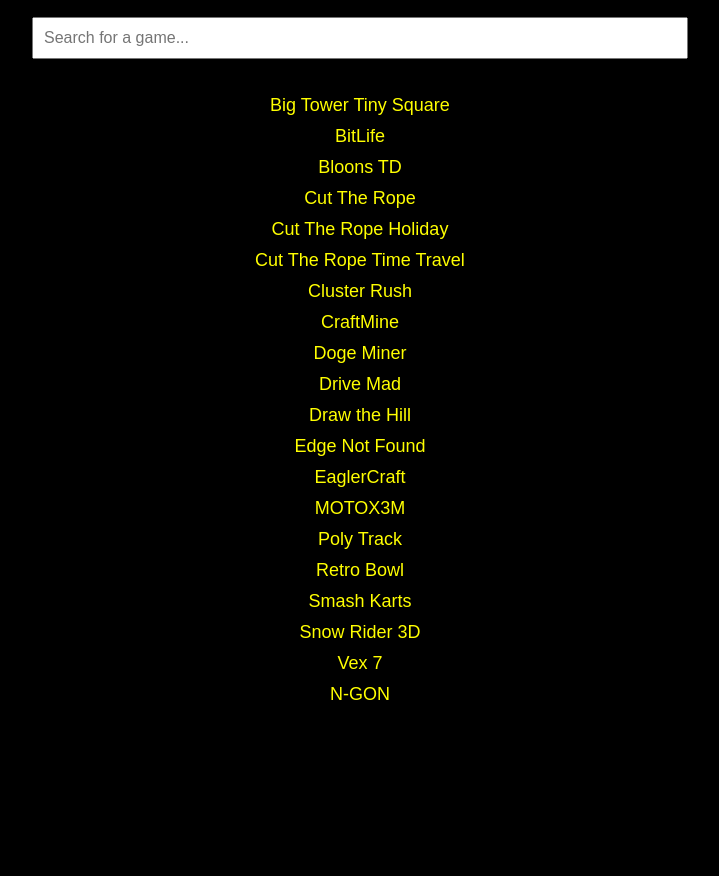
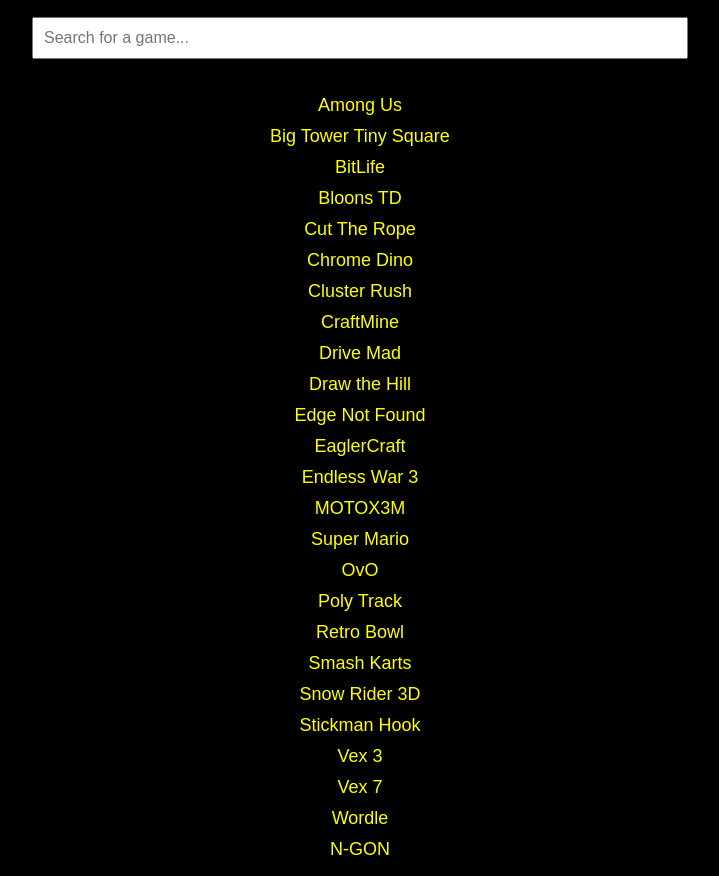
Before and after one commit to TravMars/13118195.github.io, a plain HTML site: page index.html in a window 1280 px wide. Shown: the part 61-937 px from the top of the page, without its empty margins (280-999 px from the left). Before the commit the page ends 800 px from the top, so only its background shows below. Drawn offline with Linux system fonts and the light colour scheme.

Commit message:
Update index.html

```diff
--- a/index.html
+++ b/index.html
@@ -63,25 +63,30 @@
     <h1>Welcome to Game Hub!</h1>
     <input type="text" id="searchBar" onkeyup="searchGames()" placeholder="Search for a game...">
     <ul id="gamesList">
+        <li><a href="AmongUs.htm">Among Us<a/></a><li>
         <li><a href="Big Tower Tiny Square.htm">Big Tower Tiny Square</a></li>
         <li><a href="BitLife.htm">BitLife</a></li>
         <li><a href="BloonsTD.htm">Bloons TD</a></li>
         <li><a href="CTR.htm">Cut The Rope</a></li>
-        <li><a href="CTRH.htm">Cut The Rope Holiday</a></li>
-        <li><a href="CTRTT.htm">Cut The Rope Time Travel</a></li>
+        <li><a href="ChromeDino.htm">Chrome Dino</a></li>
         <li><a href="Cluster Rush1.htm">Cluster Rush</a></li>
         <li><a href="CraftMine.htm">CraftMine</a></li>
-        <li><a href="DogeMiner.htm">Doge Miner</a></li>
         <li><a href="DriveMad.htm">Drive Mad</a></li>
         <li><a href="DrawtheHill.htm">Draw the Hill</a></li>
         <li><a href="ENT.htm">Edge Not Found</a></li>
         <li><a href="EaglerCraft.htm">EaglerCraft</a></li>
+        <li><a href="EndlessWar3.htm">Endless War 3</a></li>
         <li><a href="MOTOX3M.htm">MOTOX3M</a></li>
+        <li><a href="Mario.htm">Super Mario</a></li>
+        <li><a href="OvO.htm">OvO</a></li>
         <li><a href="Poly Track 1.htm">Poly Track</a></li>
         <li><a href="RetroBowl.htm">Retro Bowl</a></li>
         <li><a href="SmashKarts.htm">Smash Karts</a></li>
         <li><a href="SnowRider3d.htm">Snow Rider 3D</a></li>
+        <li><a href="StickmanHook.htm">Stickman Hook</a></li>
+        <li><a href="Vex3.htm">Vex 3</a></li>
         <li><a href="Vex7.htm">Vex 7</a></li>
+        <li><a href="Wordle.htm">Wordle</a></li>
         <li><a href="n-gon.htm">N-GON</a></li>
     </ul>
 </body>
```
